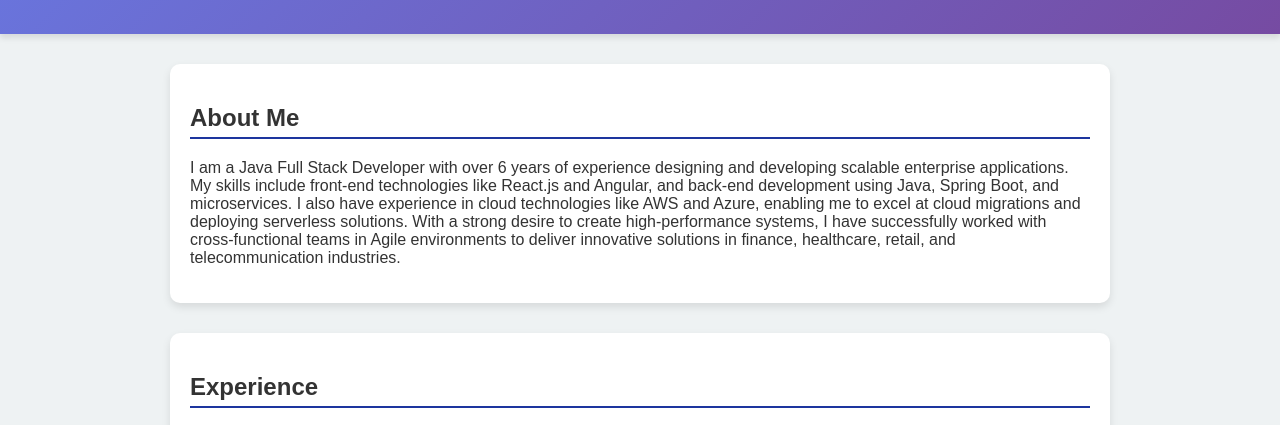
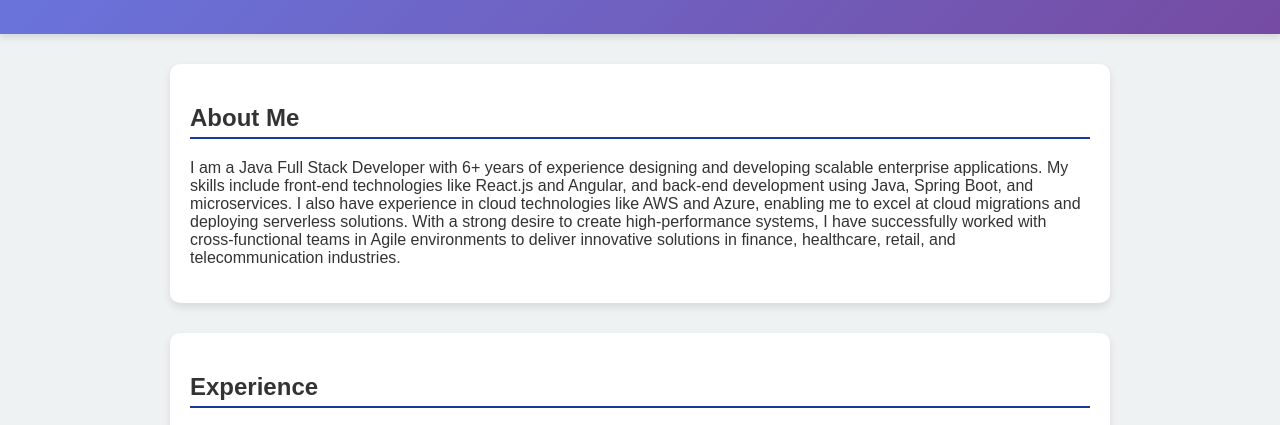
Before and after one commit to harsha0436/guthikondaharsha, a plain HTML site: page index.html in a window 1280 px wide. Shown: the part 328-753 px from the top of the page. Drawn offline with Linux system fonts and the light colour scheme.

Commit message:
Update index.html

```diff
--- a/index.html
+++ b/index.html
@@ -126,7 +126,7 @@
 
     <section id="about">
         <h2>About Me</h2>
-        <p>I am a Java Full Stack Developer with over 6 years of experience designing and developing scalable enterprise applications. My skills include front-end technologies like React.js and Angular, and back-end development using Java, Spring Boot, and microservices. I also have experience in cloud technologies like AWS and Azure, enabling me to excel at cloud migrations and deploying serverless solutions. With a strong desire to create high-performance systems, I have successfully worked with cross-functional teams in Agile environments to deliver innovative solutions in finance, healthcare, retail, and telecommunication industries.</p>
+        <p>I am a Java Full Stack Developer with 6+ years of experience designing and developing scalable enterprise applications. My skills include front-end technologies like React.js and Angular, and back-end development using Java, Spring Boot, and microservices. I also have experience in cloud technologies like AWS and Azure, enabling me to excel at cloud migrations and deploying serverless solutions. With a strong desire to create high-performance systems, I have successfully worked with cross-functional teams in Agile environments to deliver innovative solutions in finance, healthcare, retail, and telecommunication industries.</p>
     </section>
 
     <section id="experience">
```
